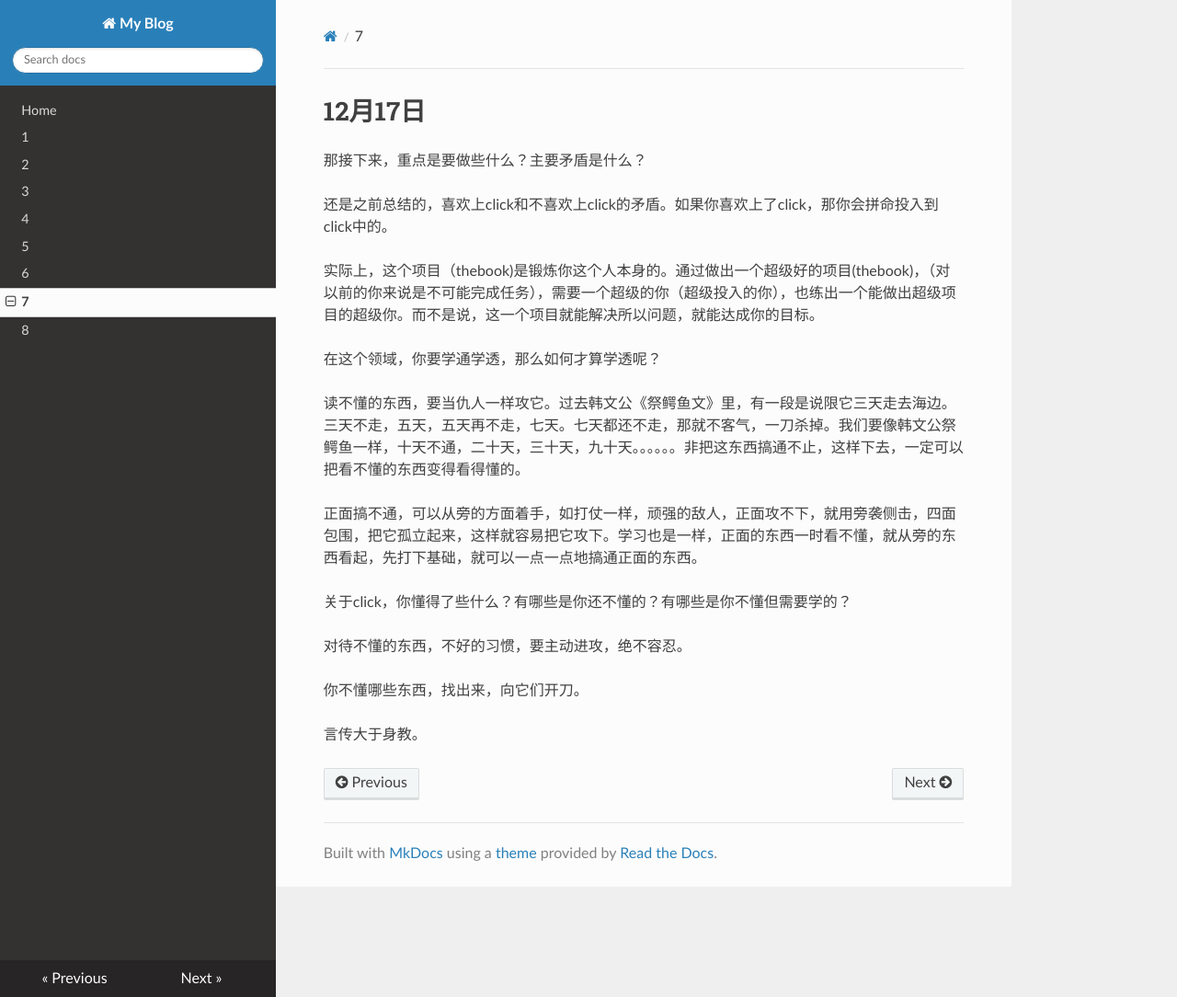
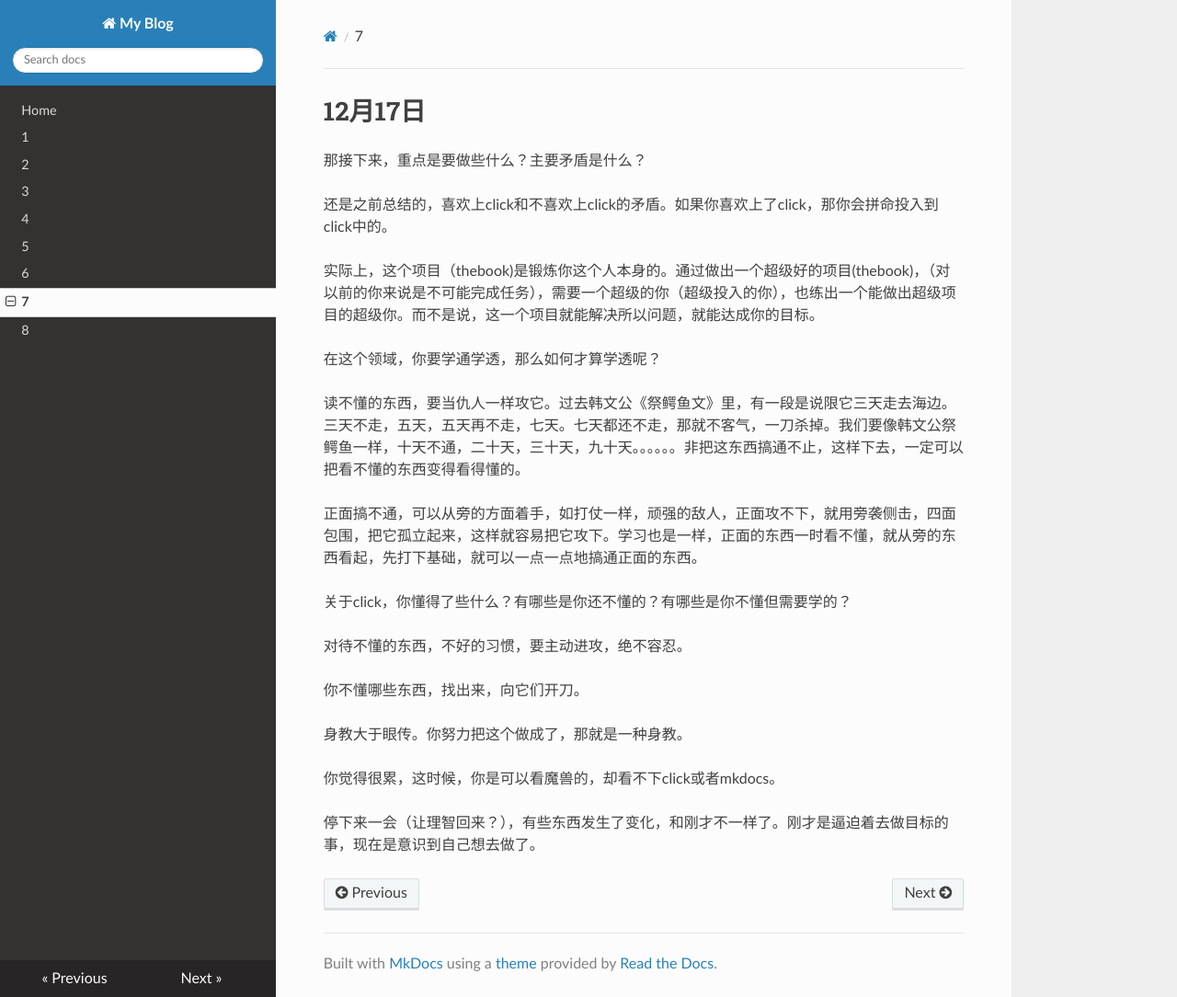
Before and after one commit to lizkca/theblog, an MkDocs documentation site: the page built from docs/7.md, in a window 1280 px wide and 1084 px high. Shown: the whole window at 92% size. Built offline with MkDocs 1.6.1, drawn with Linux system fonts in a browser that asks for light colours; nearby versions of some CDN libraries.

Commit message:
uddate 7.md

```diff
--- a/docs/7.md
+++ b/docs/7.md
@@ -17,4 +17,8 @@
 
 你不懂哪些东西，找出来，向它们开刀。
 
-言传大于身教。
+身教大于眼传。你努力把这个做成了，那就是一种身教。
+
+你觉得很累，这时候，你是可以看魔兽的，却看不下click或者mkdocs。
+
+停下来一会（让理智回来？），有些东西发生了变化，和刚才不一样了。刚才是逼迫着去做目标的事，现在是意识到自己想去做了。
```
